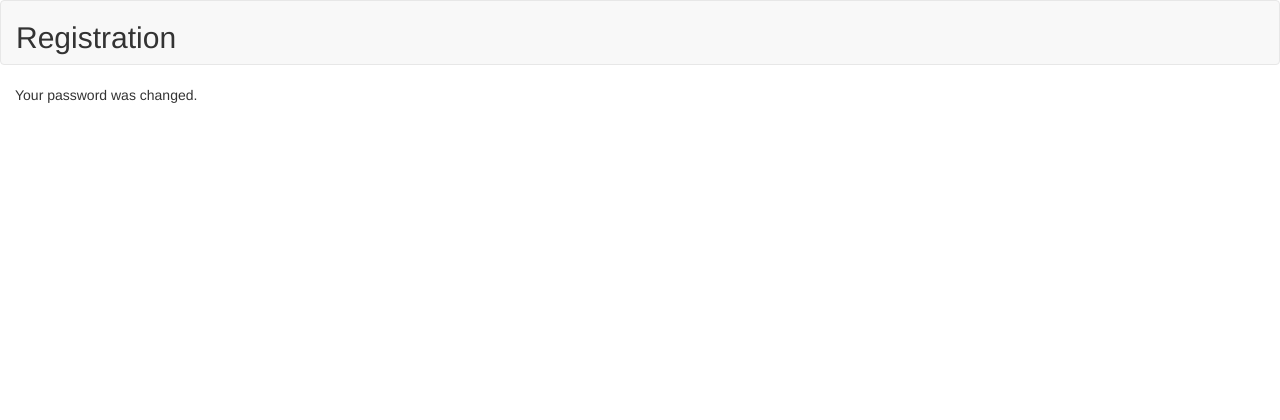
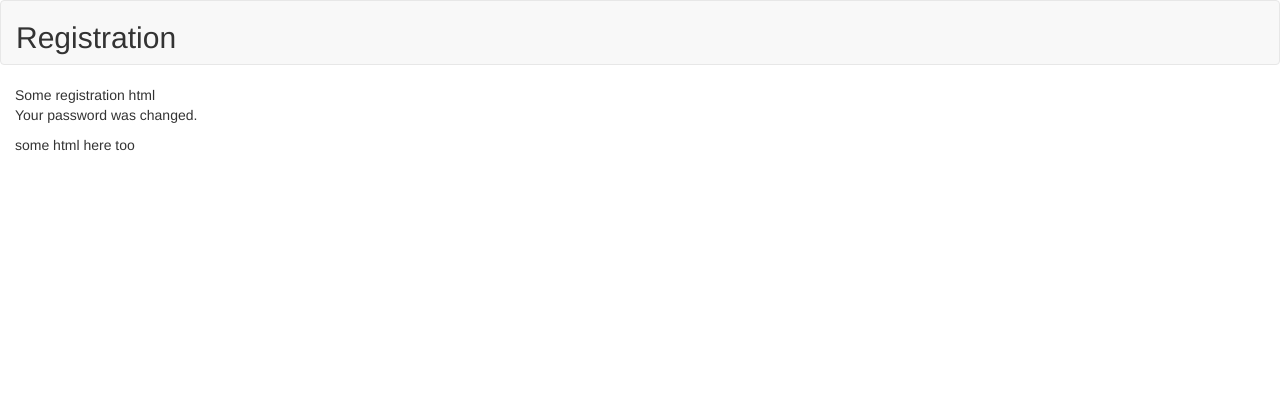
Before and after one commit to catalpainternational/DjangoTemplate, a Django app: template project_name/templates/registration/password_change_done.html in a window 1280 px wide. Shown: the top 420 px of the page. Run offline with Django 3.2, Linux system fonts and the light colour scheme; the template is opened without the code that fills it, so the values that code supplies are empty; some libraries are stand-ins or nearby versions.

Commit message:
adding dummy registration content wrapper

```diff
--- a/project_name/templates/registration/base.html
+++ b/project_name/templates/registration/base.html
@@ -8,3 +8,12 @@
   </div>
 </nav>
 {% endblock %}
+
+{% block content %}
+
+    Some registration html
+    {% block registration_content %}
+    {% endblock %}
+    some html here too
+
+{% endblock %}
--- a/project_name/templates/registration/logged_out.html
+++ b/project_name/templates/registration/logged_out.html
@@ -1,7 +1,7 @@
 {% extends "registration/base.html" %}
 {% load i18n %}
 
-{% block content %}
+{% block registration_content %}
 
 <p>{% trans "Thanks for spending some quality time with the Web site today." %}</p>
 
--- a/project_name/templates/registration/login.html
+++ b/project_name/templates/registration/login.html
@@ -2,7 +2,7 @@
 {% load i18n %}
 
 
-{% block content %}
+{% block registration_content %}
 {% if form.errors and not form.non_field_errors %}
 <p class="errornote">
 {% if form.errors.items|length == 1 %}{% trans "Please correct the error below." %}{% else %}{% trans "Please correct the errors below." %}{% endif %}
--- a/project_name/templates/registration/password_change_done.html
+++ b/project_name/templates/registration/password_change_done.html
@@ -1,6 +1,6 @@
 {% extends "registration/base.html" %}
 {% load i18n %}
 
-{% block content %}
+{% block registration_content %}
 <p>{% trans 'Your password was changed.' %}</p>
 {% endblock %}
--- a/project_name/templates/registration/password_change_form.html
+++ b/project_name/templates/registration/password_change_form.html
@@ -1,7 +1,7 @@
 {% extends "registration/base.html" %}
 {% load i18n  %}
 
-{% block content %}<div id="content-main">
+{% block registration_content %}<div id="content-main">
 
 <form method="post">{% csrf_token %}
 <div>
--- a/project_name/templates/registration/password_reset_complete.html
+++ b/project_name/templates/registration/password_reset_complete.html
@@ -1,7 +1,7 @@
 {% extends "registration/base.html" %}
 {% load i18n %}
 
-{% block content %}
+{% block registration_content %}
 
 <p>{% trans "Your password has been set.  You may go ahead and log in now." %}</p>
 
--- a/project_name/templates/registration/password_reset_confirm.html
+++ b/project_name/templates/registration/password_reset_confirm.html
@@ -1,7 +1,7 @@
 {% extends "registration/base.html" %}
 {% load i18n %}
 
-{% block content %}
+{% block registration_content %}
 
 {% if validlink %}
 
--- a/project_name/templates/registration/password_reset_done.html
+++ b/project_name/templates/registration/password_reset_done.html
@@ -1,7 +1,7 @@
 {% extends "registration/base.html" %}
 {% load i18n %}
 
-{% block content %}
+{% block registration_content %}
 
 <p>{% trans "We've emailed you instructions for setting your password, if an account exists with the email you entered. You should receive them shortly." %}</p>
 
--- a/project_name/templates/registration/password_reset_form.html
+++ b/project_name/templates/registration/password_reset_form.html
@@ -1,7 +1,7 @@
 {% extends "registration/base.html" %}
 {% load i18n %}
 
-{% block content %}
+{% block registration_content %}
 
 <p>{% trans "Forgotten your password? Enter your email address below, and we'll email instructions for setting a new one." %}</p>
 
```
